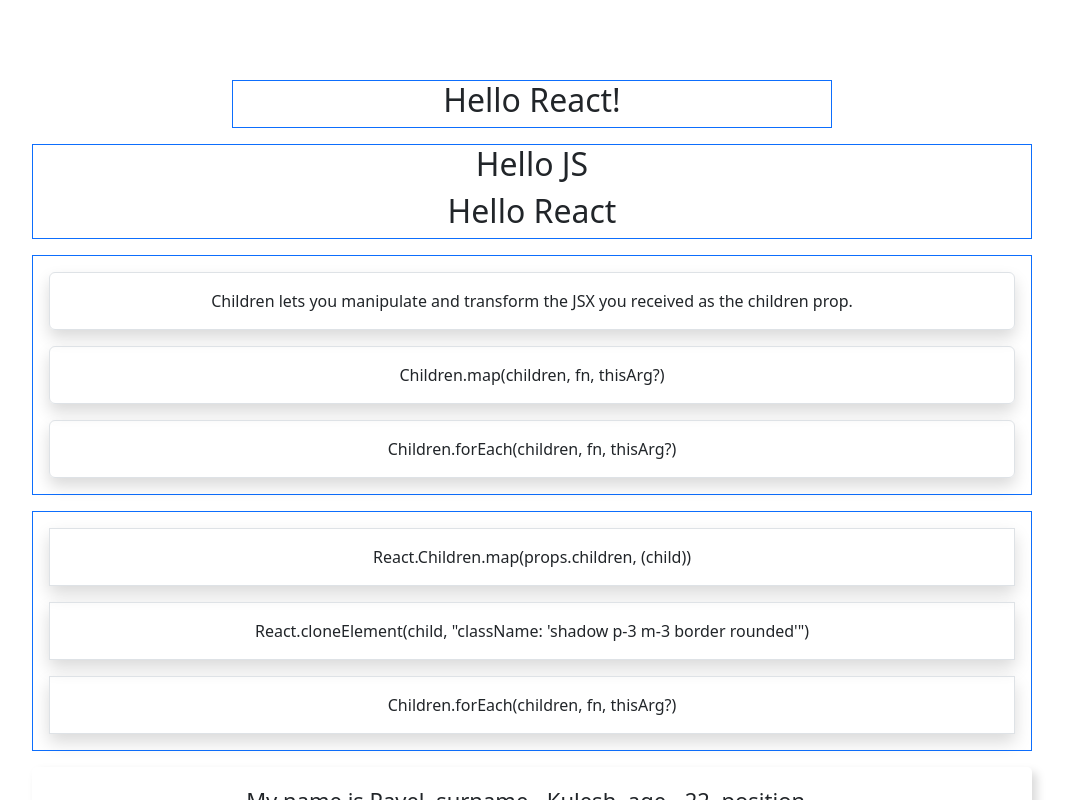
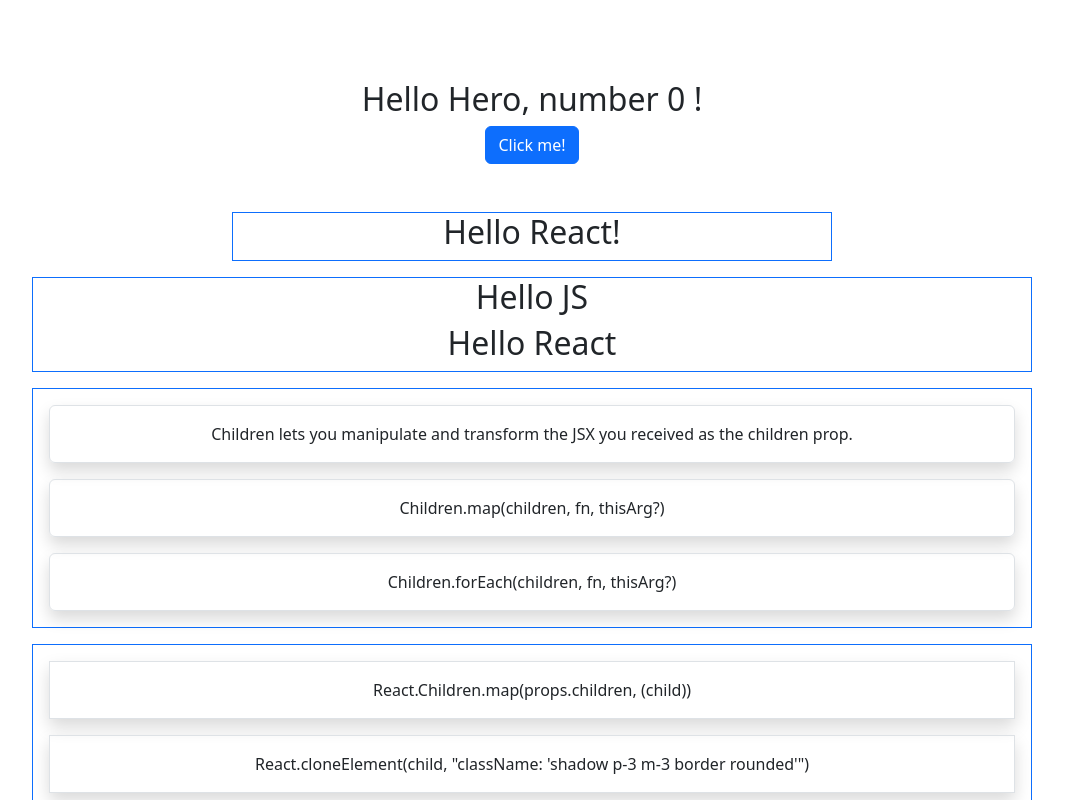
Before and after one commit to Waldemar-00/ComponentsProps, a React (Create React App) app: page / in a window 1280 px wide. Shown: the top 800 px of the page, without its empty margins (108-1178 px from the left). Built offline with nearby package versions, Linux system fonts and the light colour scheme.

Commit message:
render-props

```diff
--- a/src/App.js
+++ b/src/App.js
@@ -133,10 +133,40 @@
     </div>
   )
 }
+const Message = (props) => {
+  return (
+    <h2>Hello Hero, number {props.counter} !</h2>
+  )
+}
+class Counter extends Component {
+  state = {
+    counter: 0
+  }
+  changeCounter = () => {
+    this.setState(({ counter }) => ({
+      counter: counter + 1
+    }))
+  }
+  render() {
+    return (
+      <>
+        {this.props.render(this.state.counter)}
+        <button
+          className={'btn btn-primary'}
+          onClick={this.changeCounter}>
+          Click me!
+        </button>
+      </>
+    )
+  }
+}
 function App() {
   return (
     <Wrapper>
-      <HelloGreating/>
+      <Counter render={counter => (
+        <Message counter={counter}/>
+        )}/>
+      <HelloGreating />
       <DynamicGreating color={'primary'} mb={'mb-3'}>
         <h2>Hello JS</h2>
         <h2>Hello React</h2>
```
